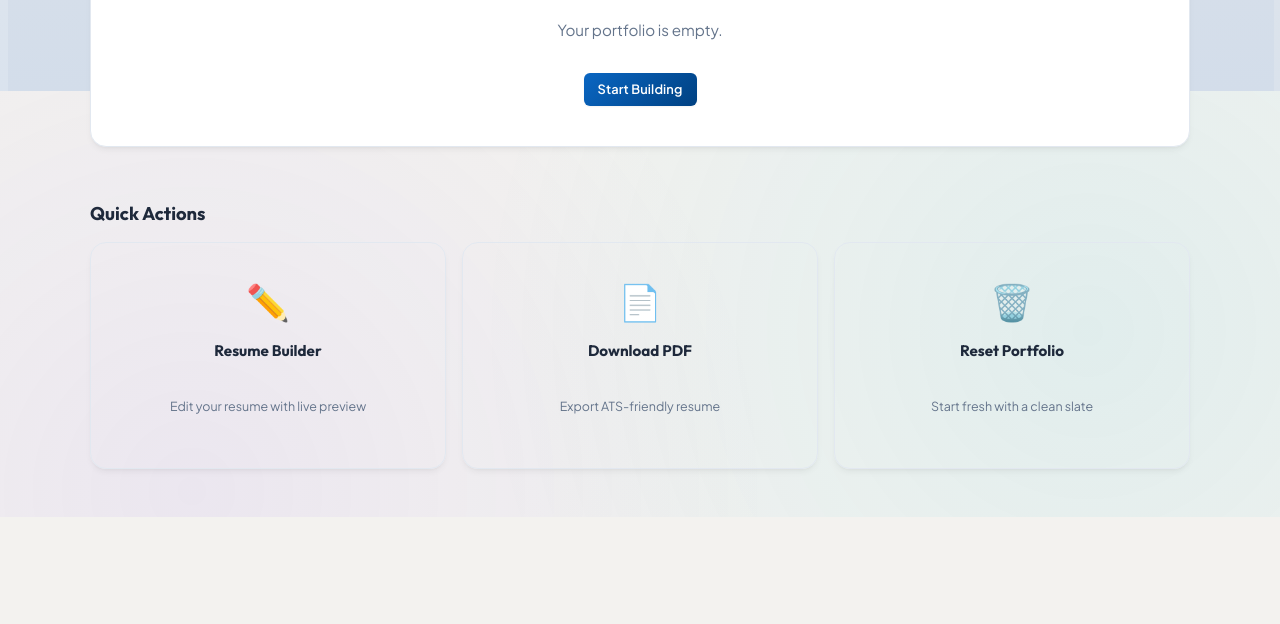
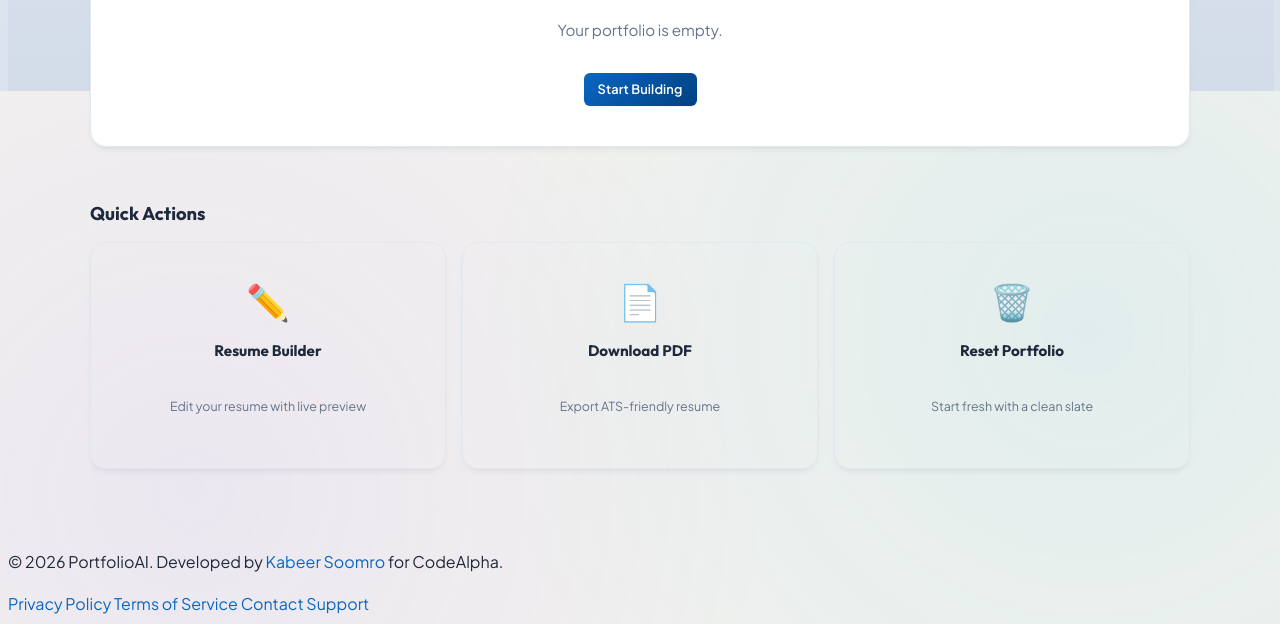
Before and after one commit to KabirSoomro/CodeAlpha_Dynamic-Portfolio-Builder, a plain HTML site: page frontend/dashboard.html in a window 1280 px wide. Shown: the part 709-1333 px from the top of the page. Before the commit the page ends 1226 px from the top, so only its background shows below. Drawn offline with Linux system fonts and the light colour scheme; no server answers; sample sign-in values are in the browser's storage.

Commit message:
UI: Add footer with copyright and developer info

```diff
--- a/frontend/dashboard.html
+++ b/frontend/dashboard.html
@@ -231,6 +231,18 @@
     </div>
   </div>
 
+  <!-- ── Footer ── -->
+  <footer class="site-footer" style="margin-top: 40px;">
+    <div class="footer-content">
+      <p>&copy; 2026 PortfolioAI. Developed by <a href="#" target="_blank">Kabeer Soomro</a> for CodeAlpha.</p>
+      <div class="footer-links">
+        <a href="#">Privacy Policy</a>
+        <a href="#">Terms of Service</a>
+        <a href="#">Contact Support</a>
+      </div>
+    </div>
+  </footer>
+
   <!-- Scripts -->
   <script src="js/api.js"></script>
   <script src="js/dashboard.js"></script>
```
Also changed, not shown: frontend/index.html (+12 -0 lines).
